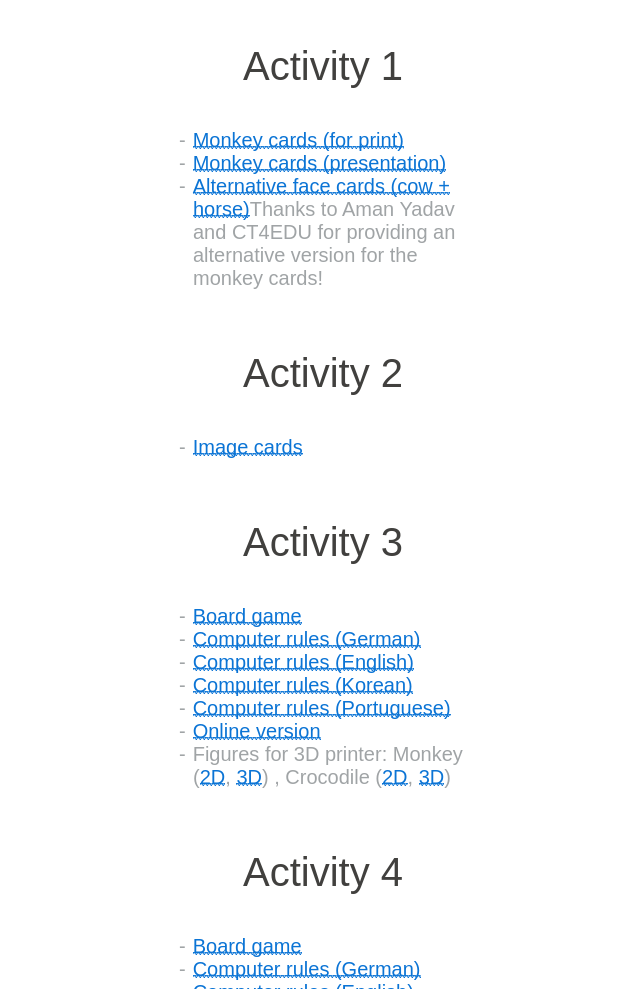
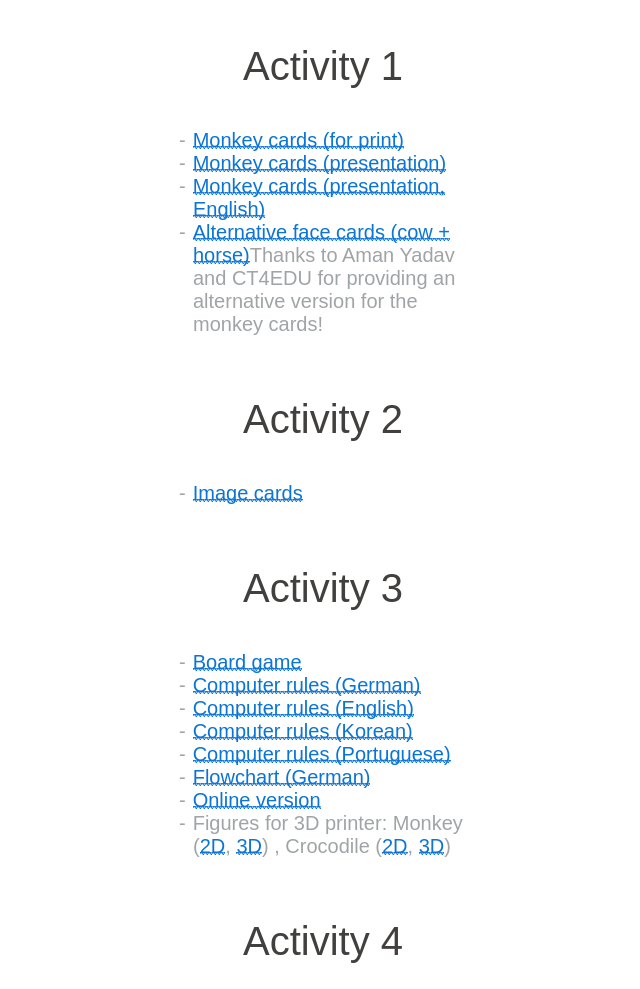
Before and after one commit to manzanillo/ai-unplugged, a Gatsby site: page / in a window 1280 px wide. Shown: the part 1496-2485 px from the top of the page, without its empty margins (317-957 px from the left). Built offline with nearby package versions, Linux system fonts and the light colour scheme; Gatsby itself is replaced by a stand-in of ours; a web font is replaced by a local one.

Commit message:
Update content.js

```diff
--- a/src/components/content.js
+++ b/src/components/content.js
@@ -25,6 +25,9 @@ const Content = () => (
           </li>
           <li>
             <a href="activity1.pptx">Monkey cards (presentation)</a>
+          </li>
+          <li>
+            <a href="activity1_english.pptx">Monkey cards (presentation, English)</a>
           </li>
           <li>
             <a href="activity1_cow_horse.pdf">
@@ -79,6 +82,9 @@ const Content = () => (
           </li>
           <li>
             <a href="activity3-portuguese.pdf">Computer rules (Portuguese)</a>
+          </li>
+          <li>
+            <a href="activity3_FlowchartDE.pdf">Flowchart (German)</a>
           </li>
           <li>
             <a href="https://www.stefanseegerer.de/schlag-das-krokodil/">
```
